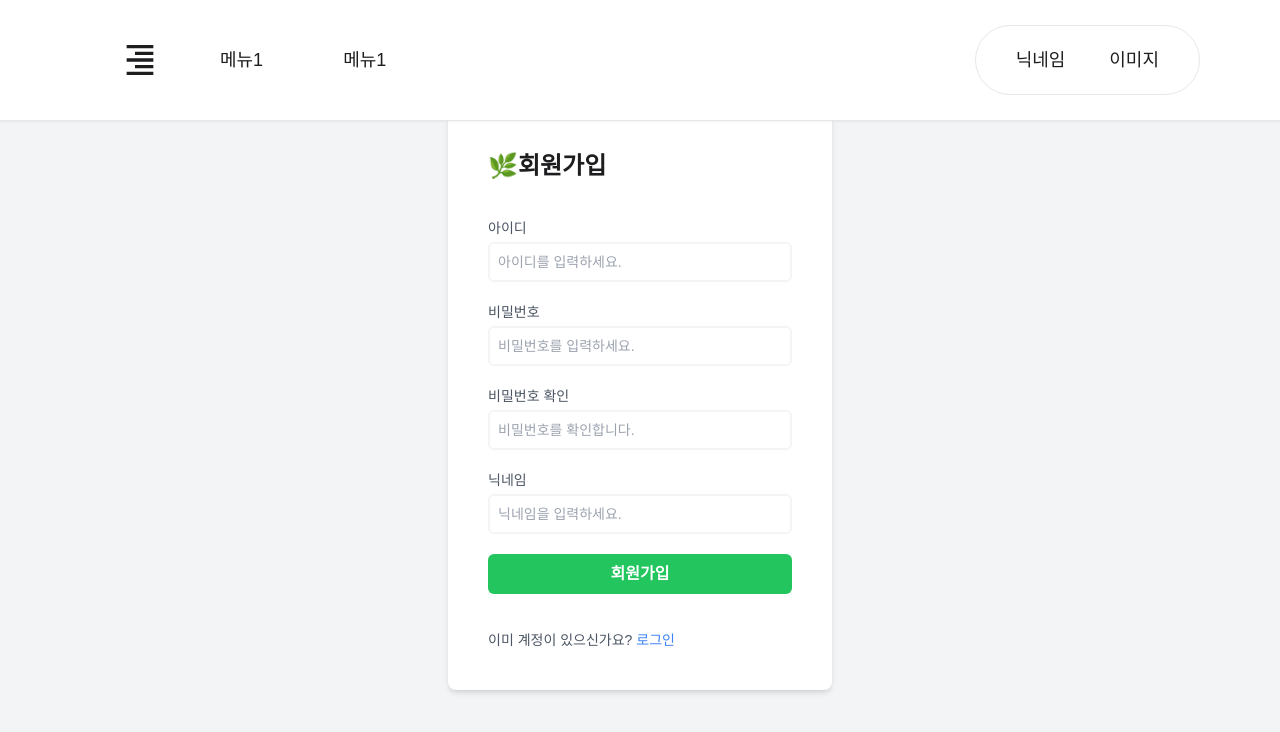
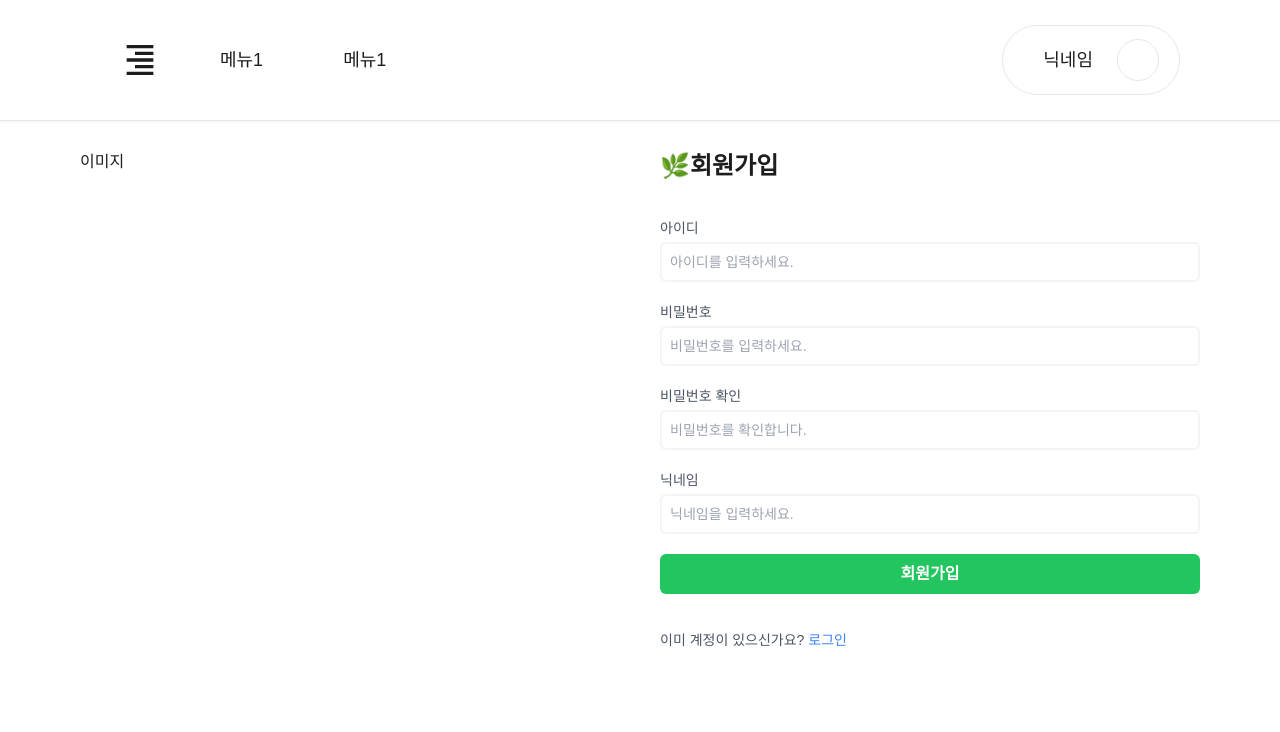
Before and after one commit to keemkeeman/howmuchforameal-front-end, a React (Create React App) app: page /signup in a window 1280 px wide. Shown: the top 732 px of the page. Built offline with nearby package versions, Linux system fonts and the light colour scheme; no server answers.

Commit message:
login page

```diff
--- a/src/App.js
+++ b/src/App.js
@@ -34,9 +34,11 @@ function App() {
     fetchLoginUser();
   }, [setCurrentUser]);
 
+  console.log(currentUser)
+
   return (
     <ClientOnly>
-      <div className="bg-neutral-100 w-full">
+      <div className="bg-white w-full">
         {openAddSpend && <CreateSpend />}
         <Router currentUser={currentUser} />
       </div>
--- a/src/components/header/Header.jsx
+++ b/src/components/header/Header.jsx
@@ -49,10 +49,10 @@ const Header = () => {
             </div>
           </div>
         </div>
-        <div className="gap-1 flex flex-col relative" onClick={toggleMenu}>
+        <div className="p-5 gap-1 flex flex-col relative" onClick={toggleMenu}>
           <div className="px-5 flex flex-row items-center gap-1 border rounded-full hover:font-bold hover:bg-neutral-50 cursor-pointer">
             <div className="p-5">닉네임</div>
-            <div className="p-5">이미지</div>
+            <div className="p-5 border rounded-full"></div>
           </div>
           {openMenu && (
             <div className="absolute flex flex-col gap-3 py-3 items-center top-20 right-0 bg-white rounded-lg w-full">
--- a/src/pages/login/LoginPage.jsx
+++ b/src/pages/login/LoginPage.jsx
@@ -45,8 +45,10 @@ const LoginPage = () => {
   };
 
   return (
-    <div className="min-h-screen flex items-center justify-center bg-gray-100">
-      <div className="flex flex-col gap-5 bg-white p-10 rounded-lg shadow-md w-96">
+    <div className="min-h-screen flex items-center justify-center">
+      <div className="grid grid-cols lg:grid-cols-2 lg:px-20 gap-10 bg-white p-10 w-full top-0 bottom-0">
+        <div>이미지</div>
+        <div className="flex flex-col gap-5">
           <h1 className="text-2xl font-semibold mb-4">🌿로그인</h1>
           <form className="flex flex-col gap-5">
             <LoginInput
@@ -83,6 +85,7 @@ const LoginPage = () => {
           </p>
         </div>
       </div>
+    </div>
   );
 };
 
--- a/src/pages/login/SignupPage.jsx
+++ b/src/pages/login/SignupPage.jsx
@@ -57,8 +57,10 @@ const SignupPage = () => {
   };
 
   return (
-    <div className="min-h-screen flex items-center justify-center bg-gray-100">
-      <div className="flex flex-col gap-5 bg-white p-10 rounded-lg shadow-md w-96">
+    <div className="min-h-screen flex items-center justify-center">
+      <div className="grid grid-cols lg:grid-cols-2 lg:px-20 gap-10 bg-white p-10 w-full top-0 bottom-0">
+        <div>이미지</div>
+        <div className="flex flex-col gap-5">
           <h1 className="text-2xl font-semibold mb-4">🌿회원가입</h1>
           <form className="flex flex-col gap-5">
             <LoginInput
@@ -115,6 +117,7 @@ const SignupPage = () => {
           </p>
         </div>
       </div>
+    </div>
   );
 };
 
```
Lines whose indentation alone changed are shown as unchanged.
